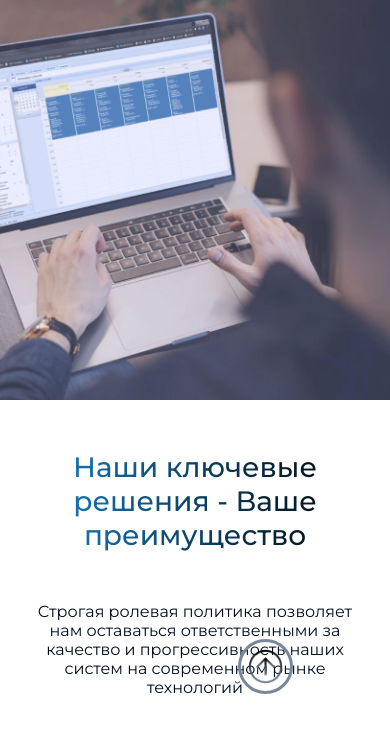
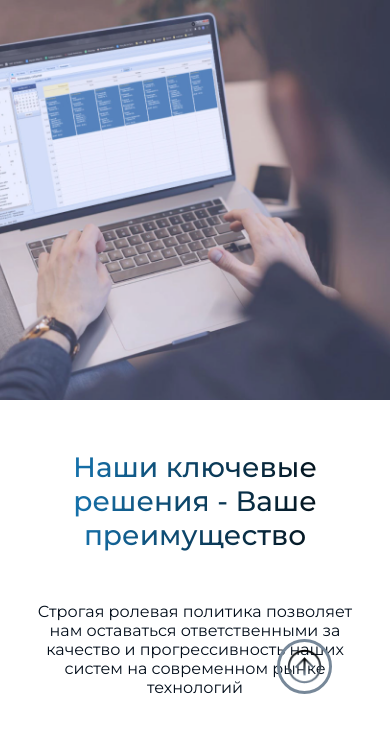
Before and after one commit to nuricovna/cdi, a plain HTML site: page index.html in a window 390 px wide. Shown: the part 100-841 px from the top of the page. Drawn offline with nearby package versions, Linux system fonts and the light colour scheme.

Commit message:
подытог

```diff
--- a/style.css
+++ b/style.css
@@ -448,6 +448,7 @@ a:hover img {
   transition: all 500ms ease-in-out;
   overflow: hidden;
   border: 5px solid #ffffff;
+  }
 }
 
 
@@ -1383,6 +1384,10 @@ ul.list_custom_w li:after {
     padding: 20px;
   }
 
+  .ftr_icon_top {
+    right: 15%;
+}
+
 
 
 }/*# sourceMappingURL=style.css.map */
```
Also changed, not shown: index.js (+17 -15 lines).
